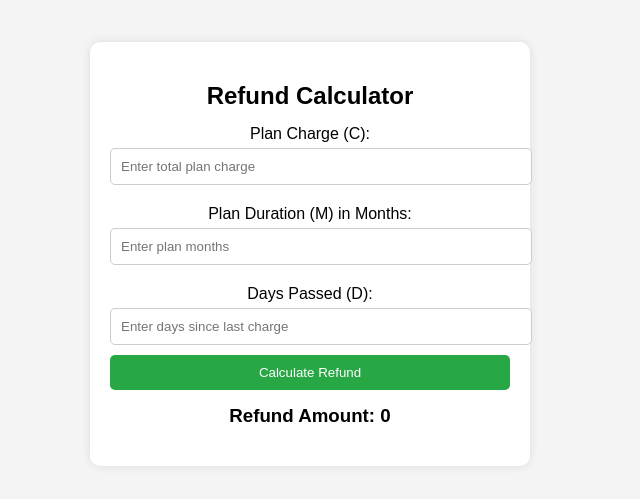
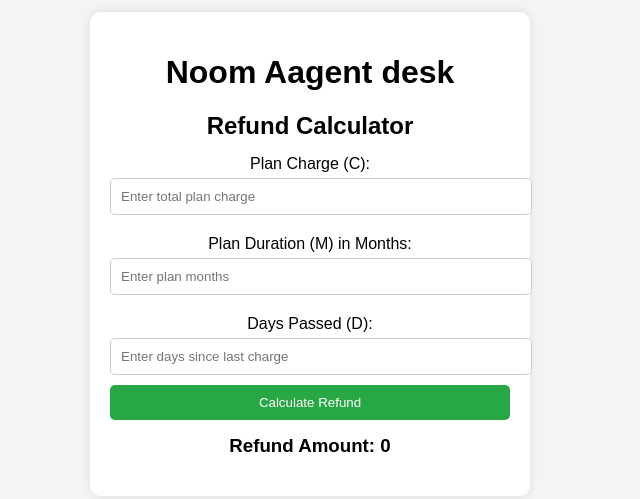
Before and after one commit to Khaledbasha-noom/Prorated-refund, a plain HTML site: page index.html in a window 1280 px wide. Shown: the part 146-645 px from the top of the page, without its empty margins (330-970 px from the left). Drawn offline with Linux system fonts and the light colour scheme.

Commit message:
Update index.html

```diff
--- a/index.html
+++ b/index.html
@@ -8,6 +8,7 @@
 </head>
 <body>
     <div class="calculator">
+        <h1>Noom Aagent desk</h1>
         <h2>Refund Calculator</h2>
         <label for="planCharge">Plan Charge (C):</label>
         <input type="number" id="planCharge" placeholder="Enter total plan charge">
```
